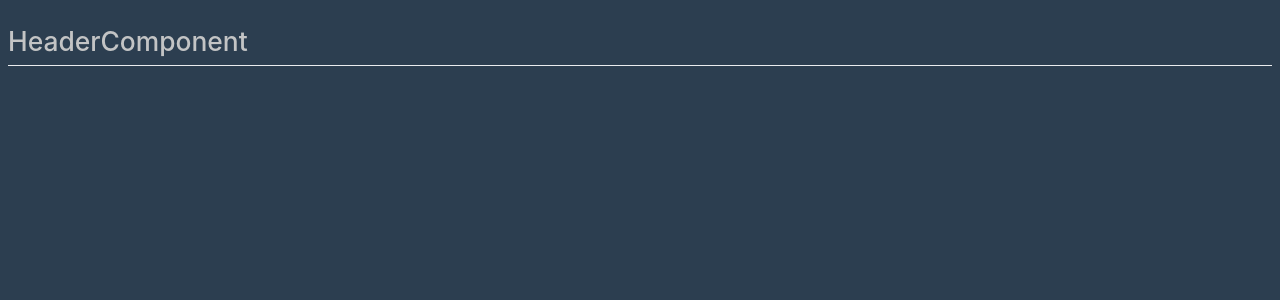
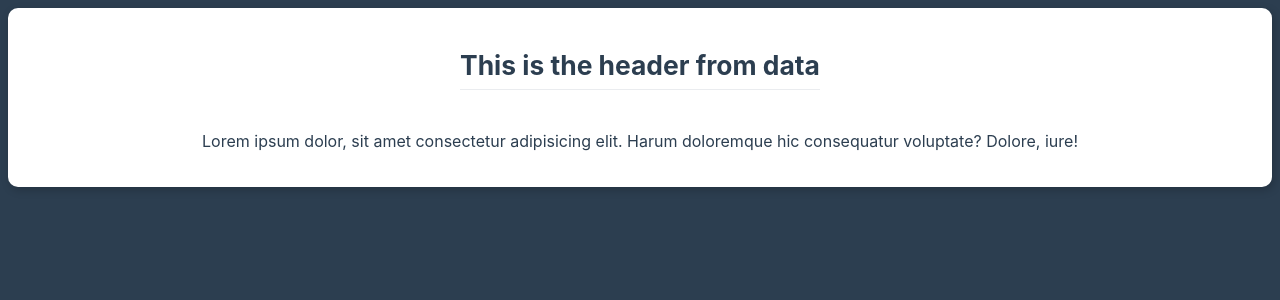
Before and after one commit to Balor1989/learning-vue, a Vue app: page / in a window 1280 px wide. Shown: the top 300 px of the page. Built offline with nearby package versions, Linux system fonts and the light colour scheme.

Commit message:
adds style

```diff
--- a/src/components/HeaderComponent/HeaderComponent.vue
+++ b/src/components/HeaderComponent/HeaderComponent.vue
@@ -1,3 +1,25 @@
 <template>
-  <h2>HeaderComponent</h2>
+  <div class="card center">
+    <h2 class="header-title">{{ title }}</h2>
+    <p>
+      Lorem ipsum dolor, sit amet consectetur adipisicing elit. Harum doloremque
+      hic consequatur voluptate? Dolore, iure!
+    </p>
+  </div>
 </template>
+
+<script>
+export default {
+  data() {
+    return {
+      title: "This is the header from data",
+    };
+  },
+};
+</script>
+
+<style>
+.header-title {
+  font-weight: 700;
+}
+</style>
--- a/src/theme.css
+++ b/src/theme.css
@@ -9,7 +9,7 @@ body {
   -webkit-font-smoothing: antialiased;
   -moz-osx-font-smoothing: grayscale;
   font-size: 16px;
-  color: #c3c4c5;
+  color: #2c3e50;
   background: #2c3e50;
 }
 
```
